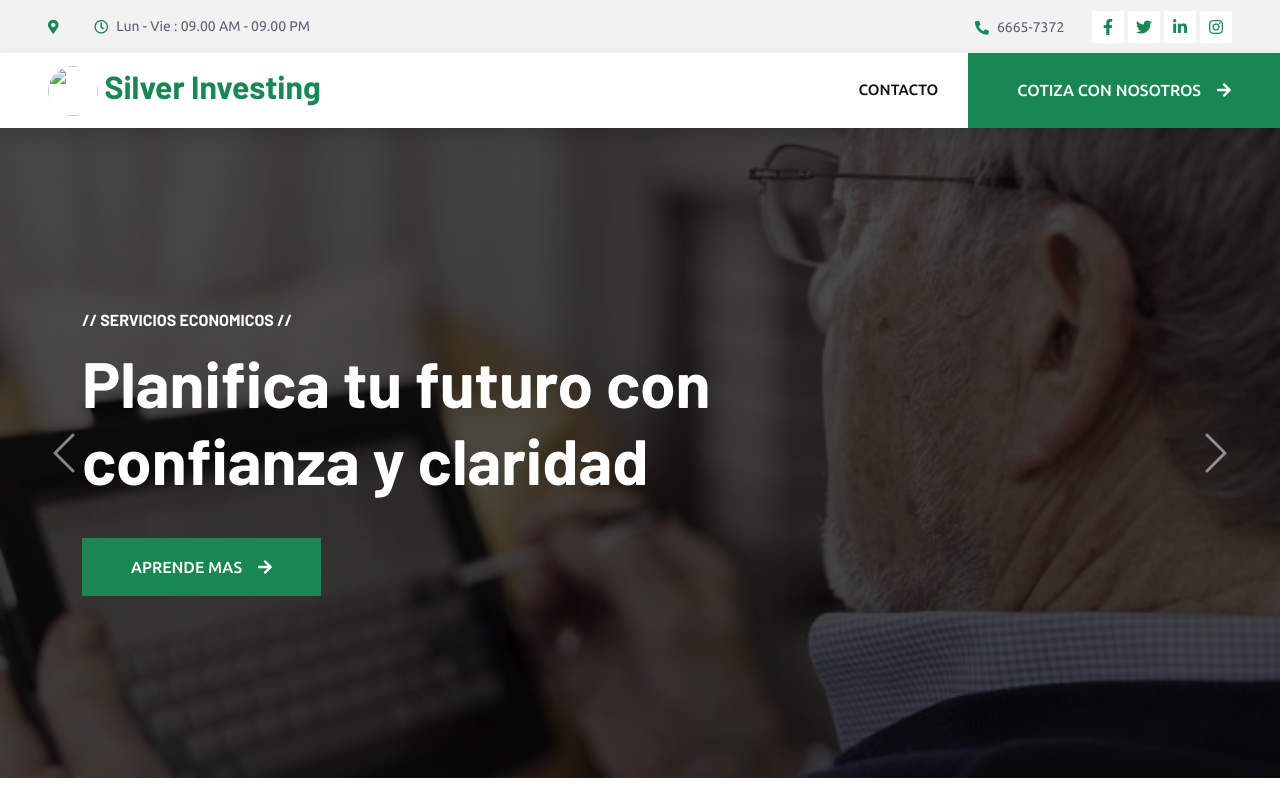
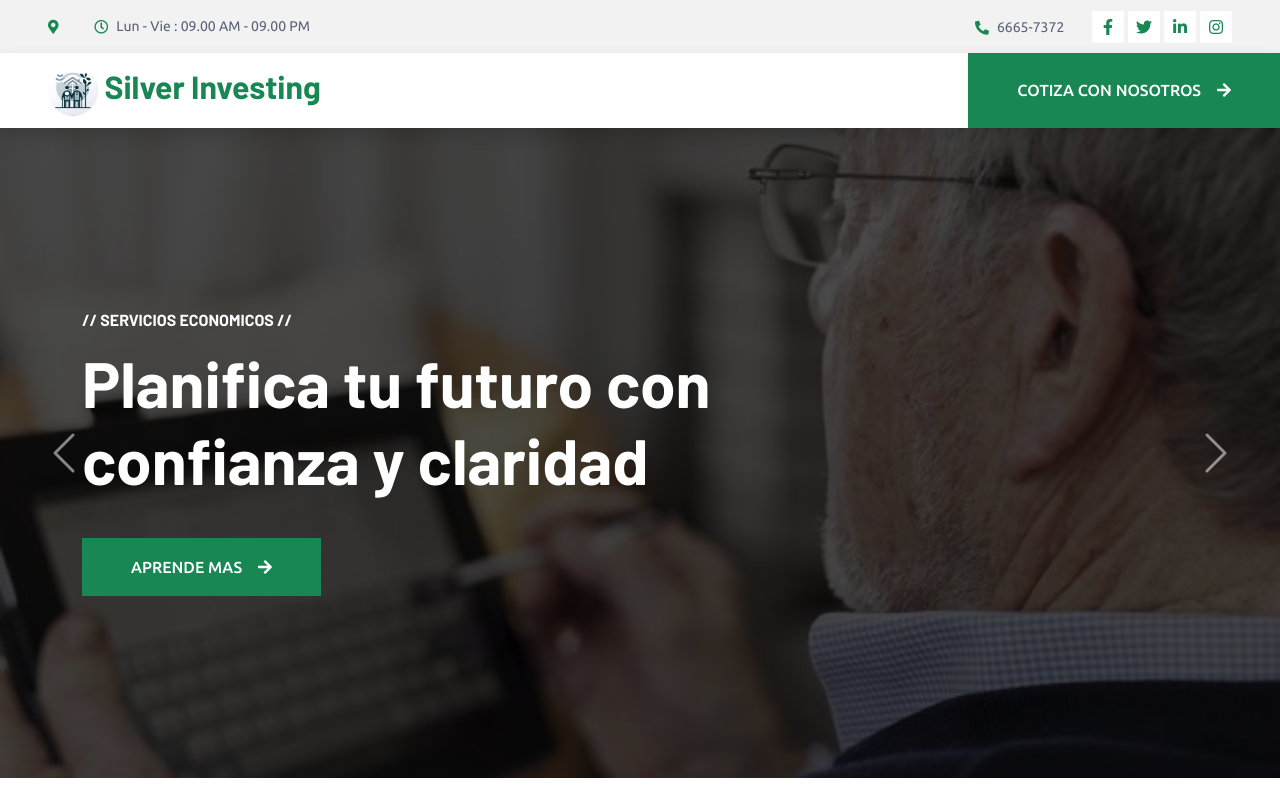
Before and after one commit to AlanaS04/Silver-Investing-, a plain HTML site: page index.html in a window 1280 px wide. Shown: the top 800 px of the page. Drawn offline with nearby package versions, Linux system fonts and the light colour scheme; files whose address does not match are found by name.

Commit message:
Update index.html

```diff
--- a/index.html
+++ b/index.html
@@ -76,7 +76,7 @@
     <nav class="navbar navbar-expand-lg bg-white navbar-light shadow sticky-top p-0">
         <a href="index.html" class="navbar-brand d-flex align-items-center px-4 px-lg-5">
             <h2 class="text-success m-0 text-secondary">
-                <img class="logo" src="img/silverimage/silver image/logo.jpeg"> Silver Investing</h2>
+                <img class="logo" src="logo.jpeg"> Silver Investing</h2>
         </a>
         <button type="button" class="navbar-toggler me-4" data-bs-toggle="collapse" data-bs-target="#navbarCollapse">
             <span class="navbar-toggler-icon"></span>
@@ -85,7 +85,6 @@
             <div class="navbar-nav ms-auto p-4 p-lg-0">
 
 
-                <a href="contact.html" class="nav-item nav-link">Contacto</a>
             </div>
             <a href="" class="btn btn-success py-4 px-lg-5 d-none d-lg-block">Cotiza con nosotros<i class="fa fa-arrow-right ms-3"></i></a>
         </div>
```
